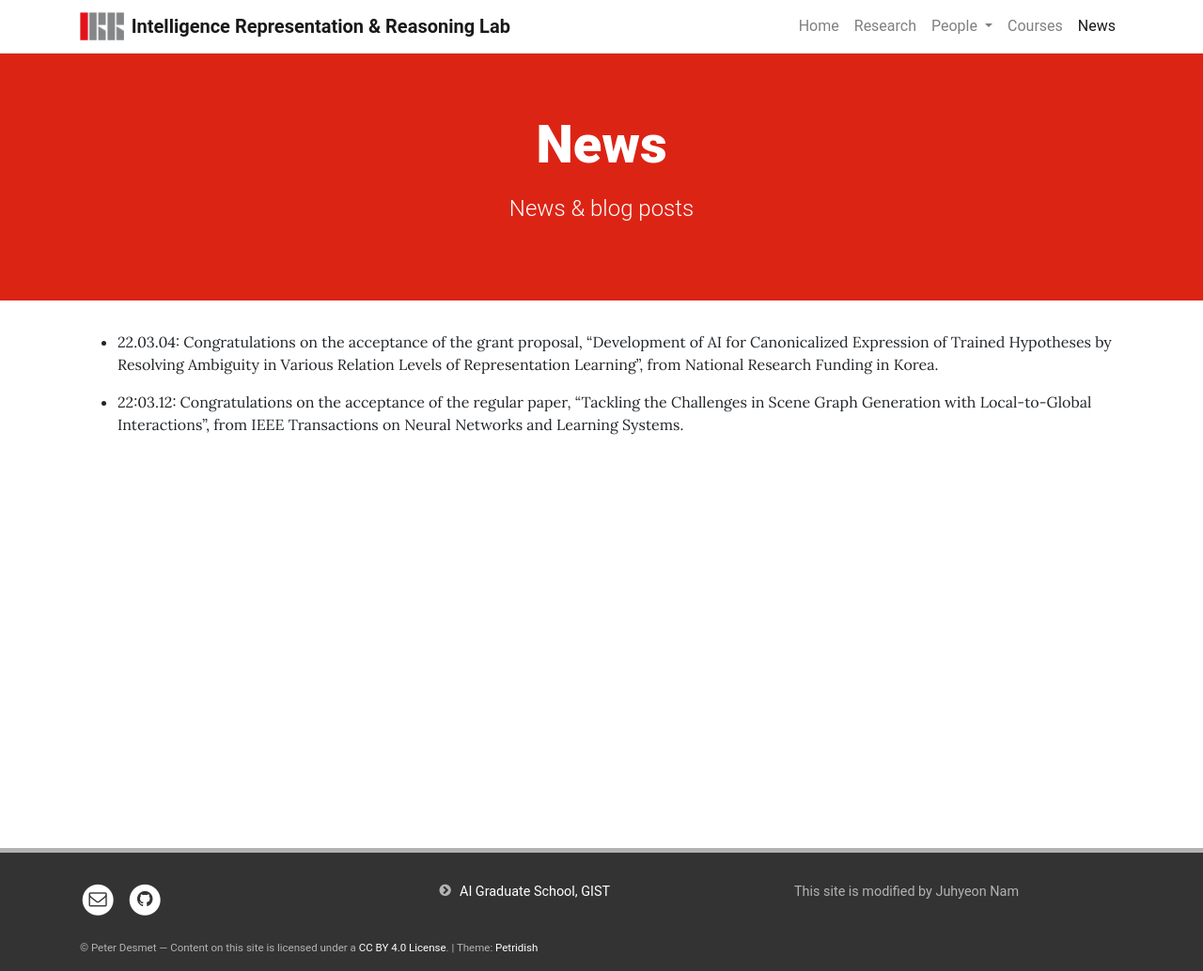
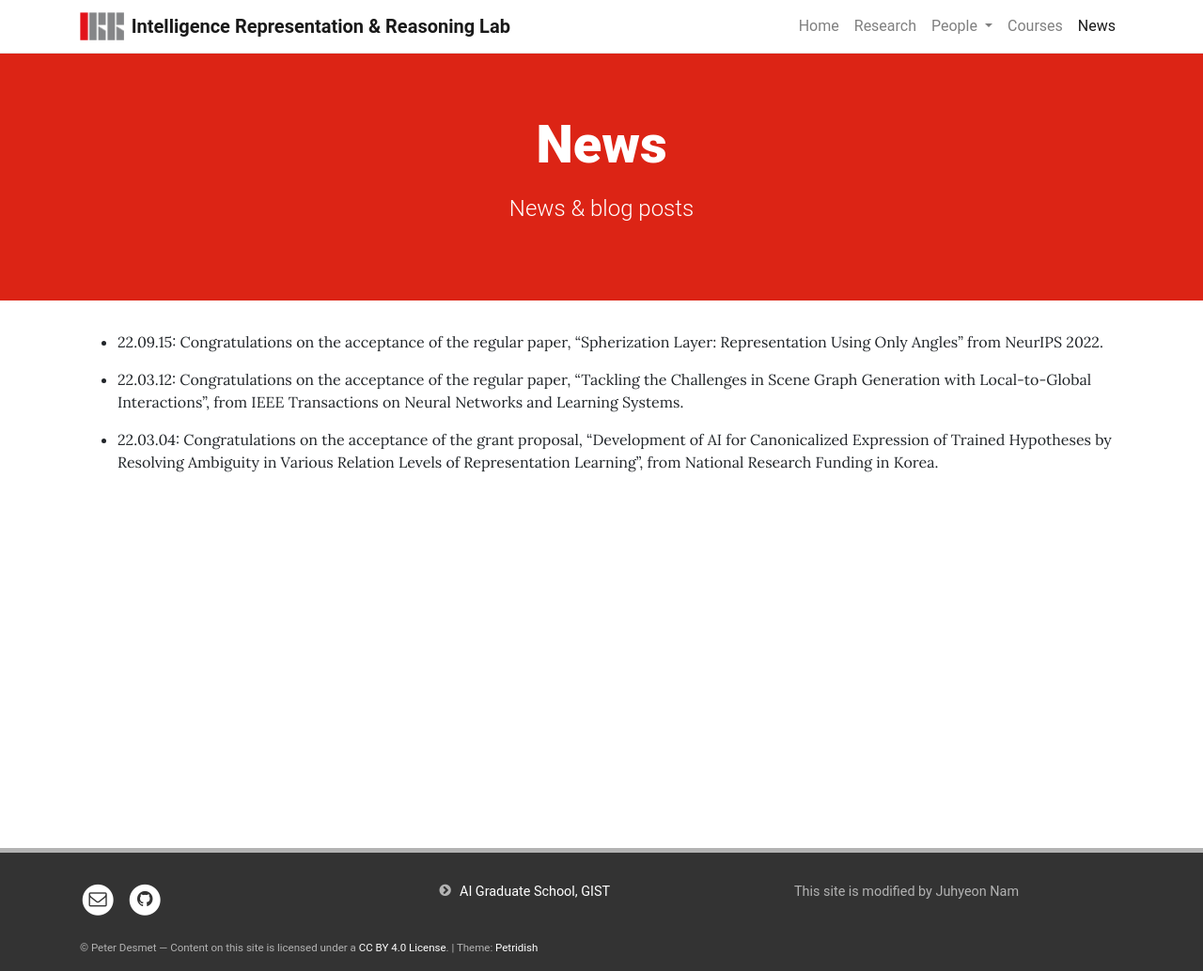
Before and after one commit to irrlab/irrlab.github.io, a Jekyll site: the page built from pages/archive.md, in a window 1280 px wide. Shown: the whole page at 94% size. Built offline with Jekyll 4.4.1, drawn with Linux system fonts in a browser that asks for light colours.

Commit message:
Add nues

```diff
--- a/pages/archive.md
+++ b/pages/archive.md
@@ -6,6 +6,8 @@ permalink: /blog/
 ---
 
 <!-- Content here would shop up above your list of posts -->
+- 22.09.15: Congratulations on the acceptance of the regular paper, "Spherization Layer: Representation Using Only Angles" from NeurIPS 2022.
+
+- 22.03.12: Congratulations on the acceptance of the regular paper, "Tackling the Challenges in Scene Graph Generation with Local-to-Global Interactions", from IEEE Transactions on Neural Networks and Learning Systems.
+
 - 22.03.04: Congratulations on the acceptance of the grant proposal, "Development of AI for Canonicalized Expression of Trained Hypotheses by Resolving Ambiguity in Various Relation Levels of Representation Learning", from National Research Funding in Korea.
-
-- 22:03.12: Congratulations on the acceptance of the regular paper, "Tackling the Challenges in Scene Graph Generation with Local-to-Global Interactions", from IEEE Transactions on Neural Networks and Learning Systems.
```
